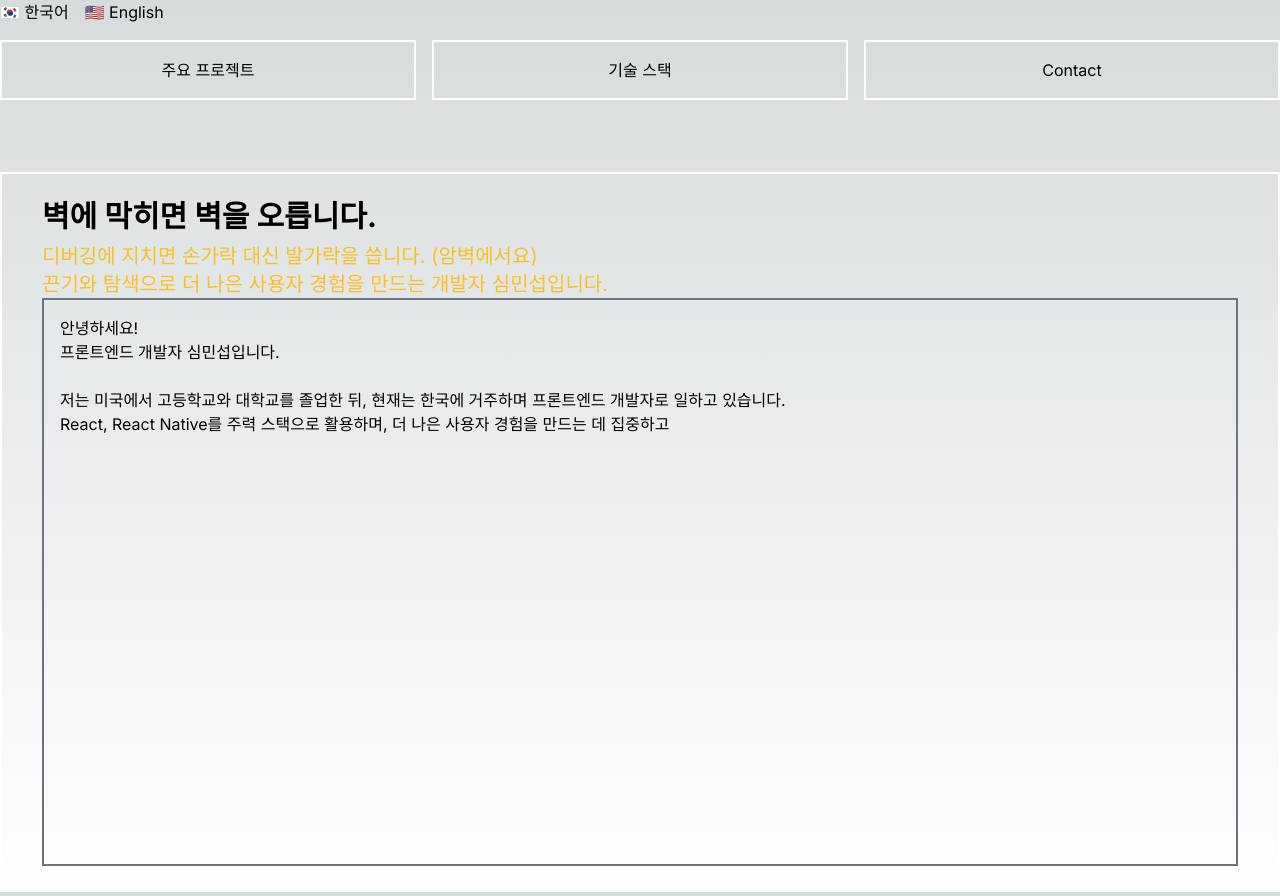
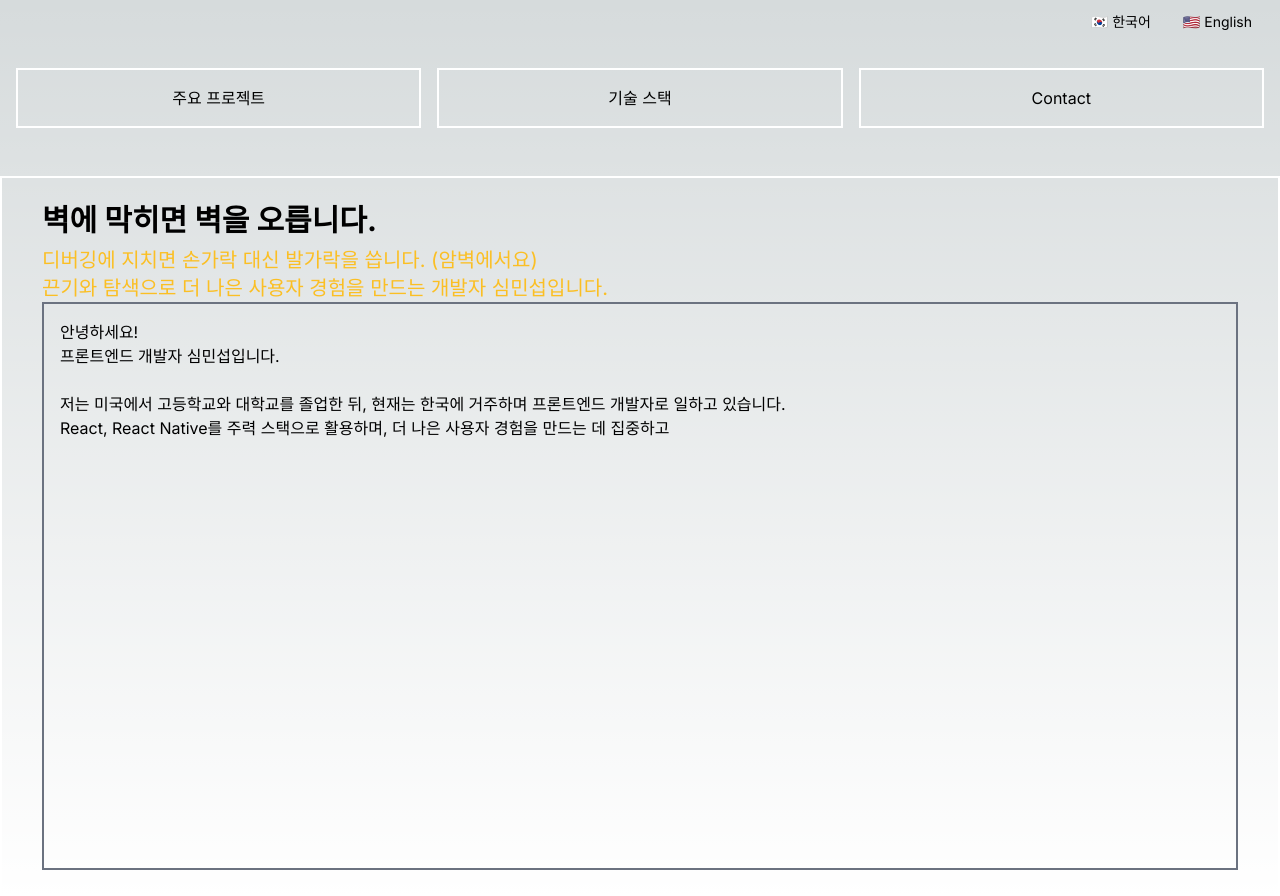
Before and after one commit to Earlssu/sms-portfolio-next, a Next.js app: page / in a window 1280 px wide. Built offline with nearby package versions, Linux system fonts and the light colour scheme.

Commit message:
Style: header 스타일 수정

```diff
--- a/src/app/layout.tsx
+++ b/src/app/layout.tsx
@@ -21,14 +21,12 @@ export default function RootLayout({
     <html lang="ko">
       <body className={inter.className}>
         <I18nProvider>
-          <header>
+          <header className={'flex flex-col gap-4 px-4 pt-2'}>
             <CommonHeader />
+            <NavButtons />
           </header>
           <main>
-            <div className="flex-1 flex flex-col gap-6 min-h-0">
-              <NavButtons />
-              {children}
-            </div>
+            <div className="flex-1 flex flex-col gap-6 min-h-0">{children}</div>
           </main>
         </I18nProvider>
       </body>
--- a/src/shared/components/CommonHeader.tsx
+++ b/src/shared/components/CommonHeader.tsx
@@ -1,10 +1,10 @@
-"use client";
+'use client';
 
-import LanguageToggle from "@/shared/components/LanguageToggle";
+import LanguageToggle from '@/shared/components/LanguageToggle';
 
 const CommonHeader = () => {
   return (
-    <div className={"w-full flex flex-end"}>
+    <div className="w-full flex justify-end">
       <LanguageToggle />
     </div>
   );
--- a/src/shared/components/LanguageToggle.tsx
+++ b/src/shared/components/LanguageToggle.tsx
@@ -1,17 +1,27 @@
-"use client";
-import { useTranslation } from "react-i18next";
+'use client';
+import { useTranslation } from 'react-i18next';
 
 const LanguageToggle = () => {
   const { i18n } = useTranslation();
 
-  const changeLanguage = (lng: "en" | "ko") => {
+  const changeLanguage = (lng: 'en' | 'ko') => {
     i18n.changeLanguage(lng);
   };
 
   return (
-    <div className="flex gap-4">
-      <button onClick={() => changeLanguage("ko")}>🇰🇷 한국어</button>
-      <button onClick={() => changeLanguage("en")}>🇺🇸 English</button>
+    <div className="flex gap-2">
+      <button
+        onClick={() => changeLanguage('ko')}
+        className="px-3 py-1 text-sm hover:bg-gray-100 hover:text-black rounded transition-colors"
+      >
+        🇰🇷 한국어
+      </button>
+      <button
+        onClick={() => changeLanguage('en')}
+        className="px-3 py-1 text-sm hover:bg-gray-100 hover:text-black rounded transition-colors"
+      >
+        🇺🇸 English
+      </button>
     </div>
   );
 };
```
